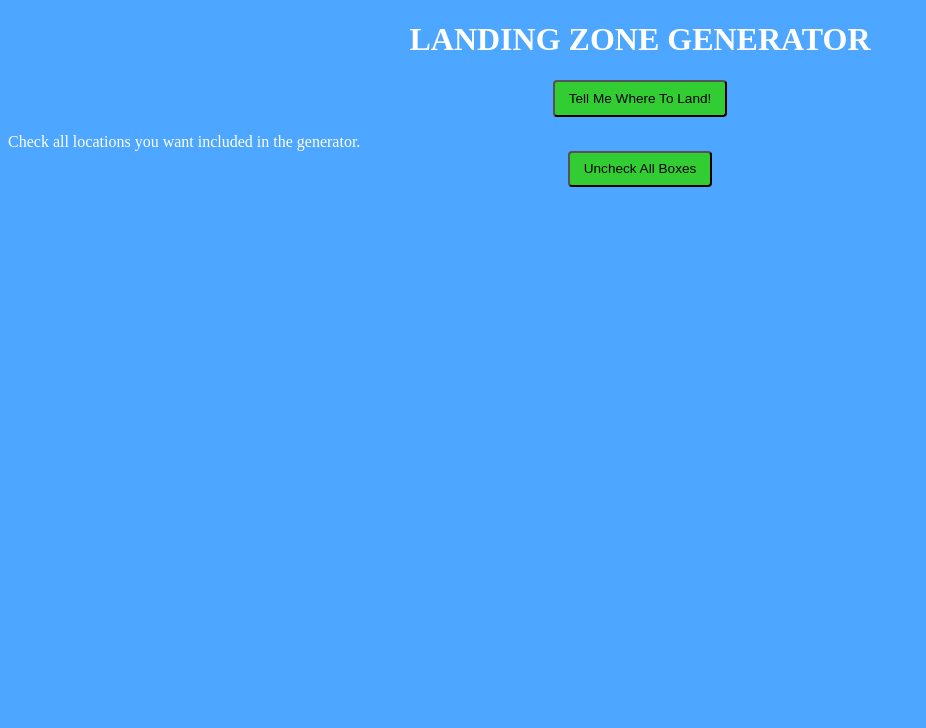
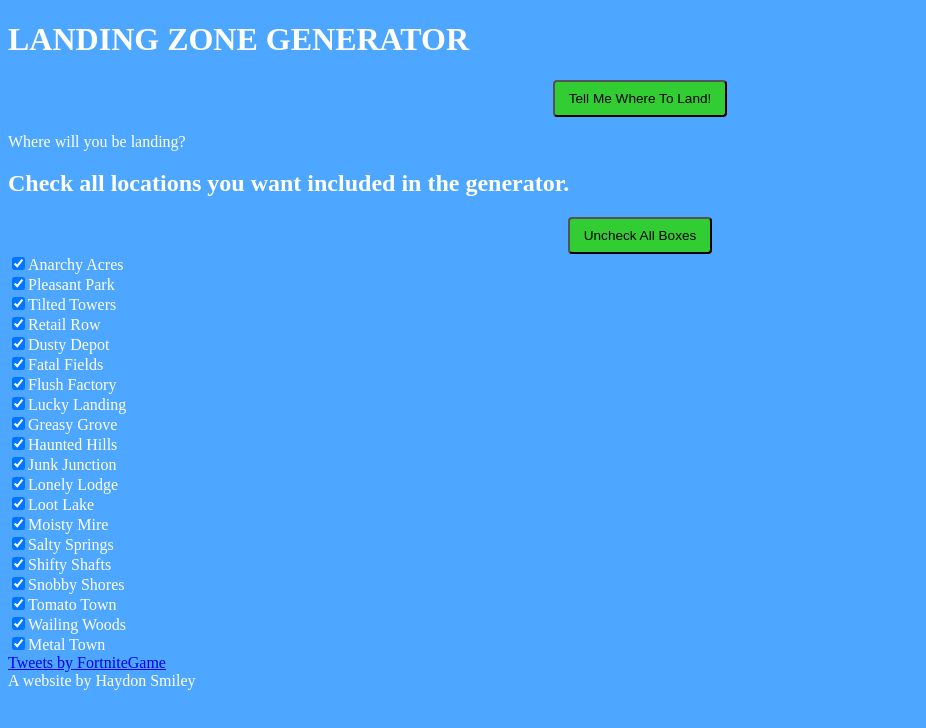
Before and after one commit to Ledzeff/myrepo, a plain HTML site: page index.html in a window 1280 px wide. Shown: the whole page, without its empty margins (0-926 px from the left). Drawn offline with Linux system fonts and the light colour scheme.

Commit message:
Update index.html

```diff
--- a/index.html
+++ b/index.html
@@ -5,21 +5,26 @@
 			<link rel='stylesheet' href='style.css'>
 			<TITLE>LANDING ZONE GENERATOR</TITLE>
 		</head>
+		<header>
+			<h1>LANDING ZONE GENERATOR</h1>
+		</header>
 		<body>
-			<h1
-				style='text-align:center;'>
-				LANDING ZONE GENERATOR
-			</h1>
 			<button class='generate'>Tell Me Where To Land!</button>
-			<p class='display'> </p>
-			<div class='list'>
-				Check all locations you want included in the generator.
-				<button class='list'>Uncheck All Boxes</button>
-				<form>
-					<ul class='list'>
-					</ul>
-				</form>
+			<p id='display'> Where will you be landing? </p>
+			<div class='row'>
+				<div class='list column'>
+					<h2>Check all locations you want included in the generator.</h2>
+					<button class='list'>Uncheck All Boxes</button>
+					<form class='list'>
+					</form>
+				</div>
+				<div class='column twitter'>
+					<a class="twitter-timeline" data-height="600" data-theme="light" href="https://twitter.com/FortniteGame?ref_src=twsrc%5Etfw">Tweets by FortniteGame</a> <script async src="https://platform.twitter.com/widgets.js" charset="utf-8"></script>
+				</div>
 			</div>
+			<footer>
+				A website by Haydon Smiley
+			</footer>
 			<script src='locations.js'></script>
 			<script src='FortniteLZGenerator.js'></script>
 		</body>
```
